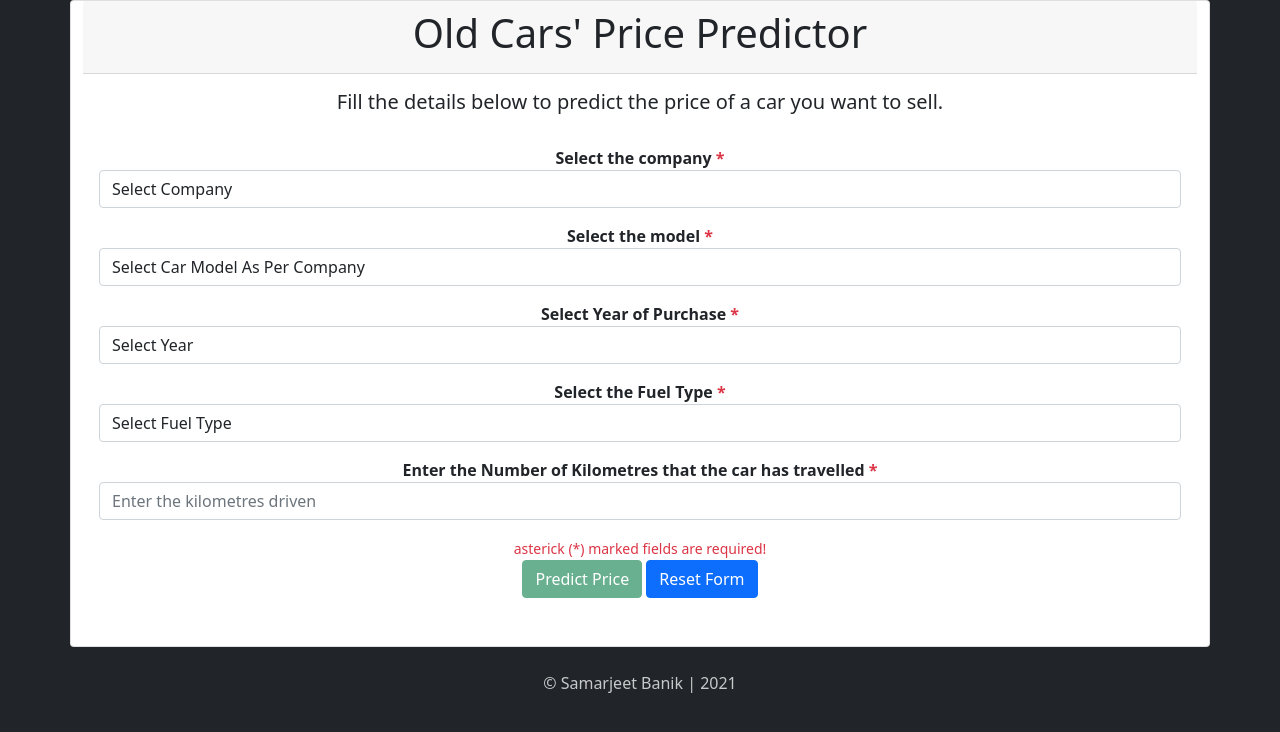
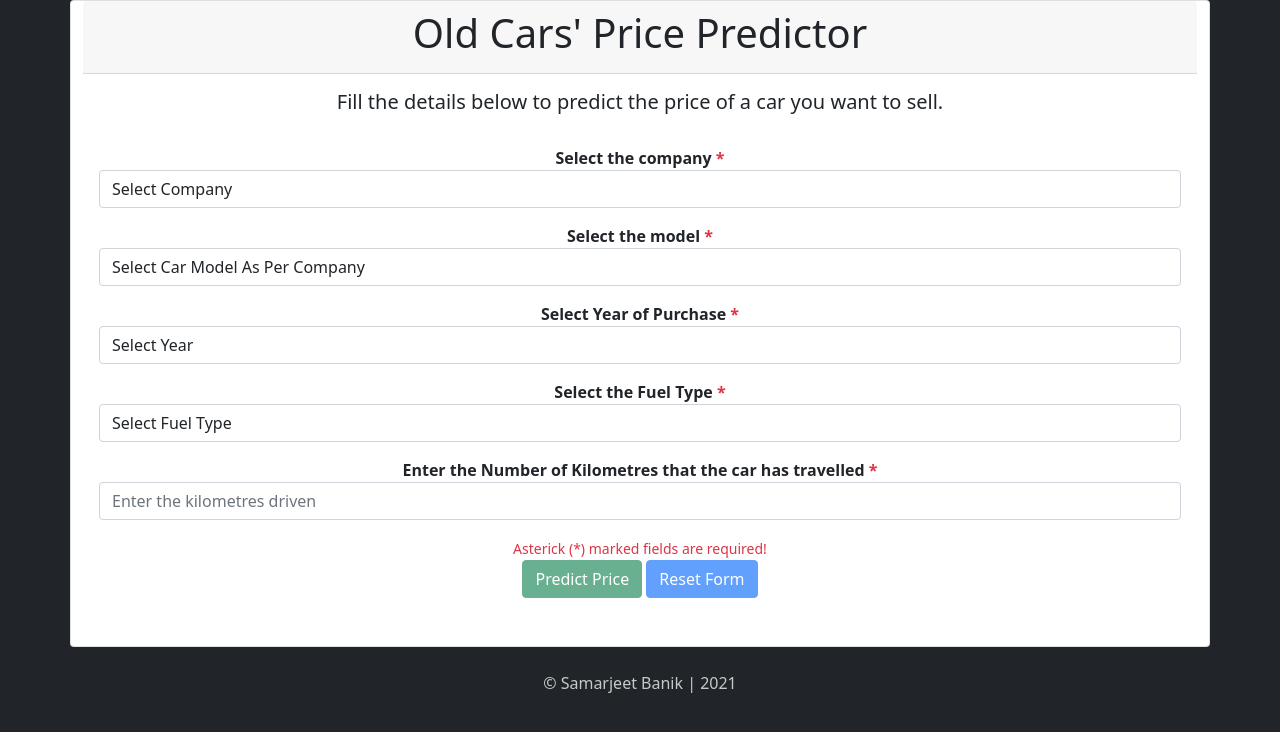
Before and after one commit to SamarjeetBanik/old-cars-price-prediction, a Flask app: page / in a window 1280 px wide. Shown: the top 732 px of the page. Run offline with Flask 2, Linux system fonts and the light colour scheme; parts of the project's set-up code (start-up, migrations or seed data) failed here and were passed over; some libraries are stand-ins or nearby versions.

Commit message:
[update]: validation of input fields and Btns

```diff
--- a/templates/index.html
+++ b/templates/index.html
@@ -63,9 +63,9 @@
                             <input type="text" class="form-control" id="kms_driven" name="kms_driven" placeholder="Enter the kilometres driven" onkeyup="validateBtn()">
                         </div>
                         <div class="mt-3">
-                            <small id="must" class="text-danger">asterick (*) marked fields are required!</small><br>
+                            <small id="must" class="text-danger">Asterick (*) marked fields are required!</small><br>
                             <button class="btn btn-success" id="send" onclick="submit_data()" disabled>Predict Price</button>
-                            <button class="btn btn-primary" onclick="reset_form()">Reset Form</button>
+                            <button class="btn btn-primary" id="blank" onclick="reset_form()" disabled>Reset Form</button>
                         </div>
                     </form>
                     <br>
@@ -90,8 +90,8 @@
 
             console.log(company.value)
 
-            car_model.value = ""
-            car_model.innerHTML = ""
+            // car_model.value = ""
+            // car_model.innerHTML = ""
 
             {% for company in companies %}
                 if( company.value == "{{ company }}")
@@ -144,14 +144,26 @@
         var kms_driven = document.getElementById("kms_driven").value
 
         var predictBtn = document.getElementById("send")
+        var resetBtn = document.getElementById("blank")
         var mustMessage = document.getElementById("must")
 
         if(company != "Select Company" && car_model != "Select Car Model As Per Company" && purchase_year != "Select Year" && fuel_type != "Select Fuel Type" && kms_driven != "") {
-            predictBtn.disabled = false
-            mustMessage.innerHTML = ""
+            if(!isNaN(kms_driven)) {
+                predictBtn.disabled = false
+                mustMessage.innerHTML = ""
+            } else {
+                predictBtn.disabled = true
+                mustMessage.innerHTML = '"<i>Kms Driven</i>" field should have a numeric value!'
+            }
         } else {
             predictBtn.disabled = true
-            mustMessage.innerHTML = "asterick (*) marked fields are required!"
+            mustMessage.innerHTML = "Asterick (*) marked fields are required!"
+        }
+
+        if(company != "Select Company" || car_model != "Select Car Model As Per Company" || purchase_year != "Select Year" || fuel_type != "Select Fuel Type" || kms_driven != "") {
+            resetBtn.disabled = false
+        } else {
+            resetBtn.disabled = true
         }
     }
 
```
